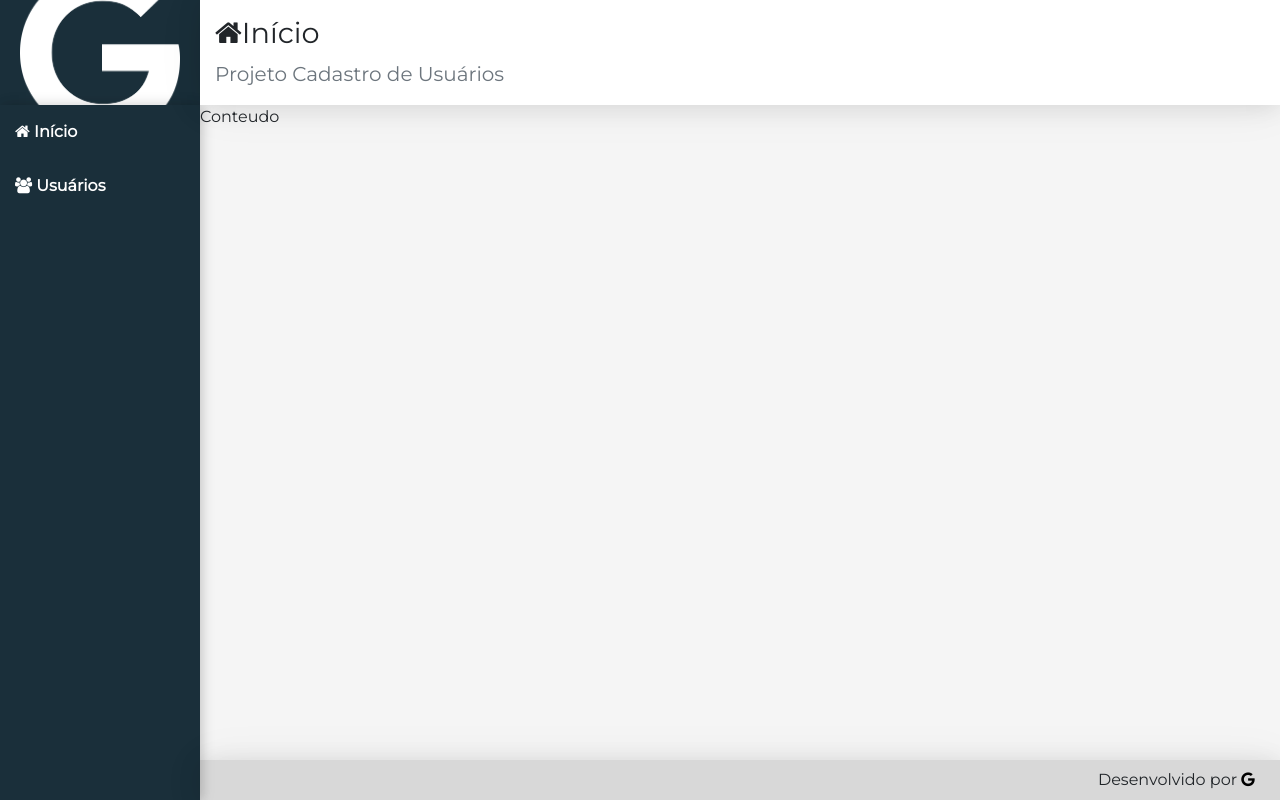
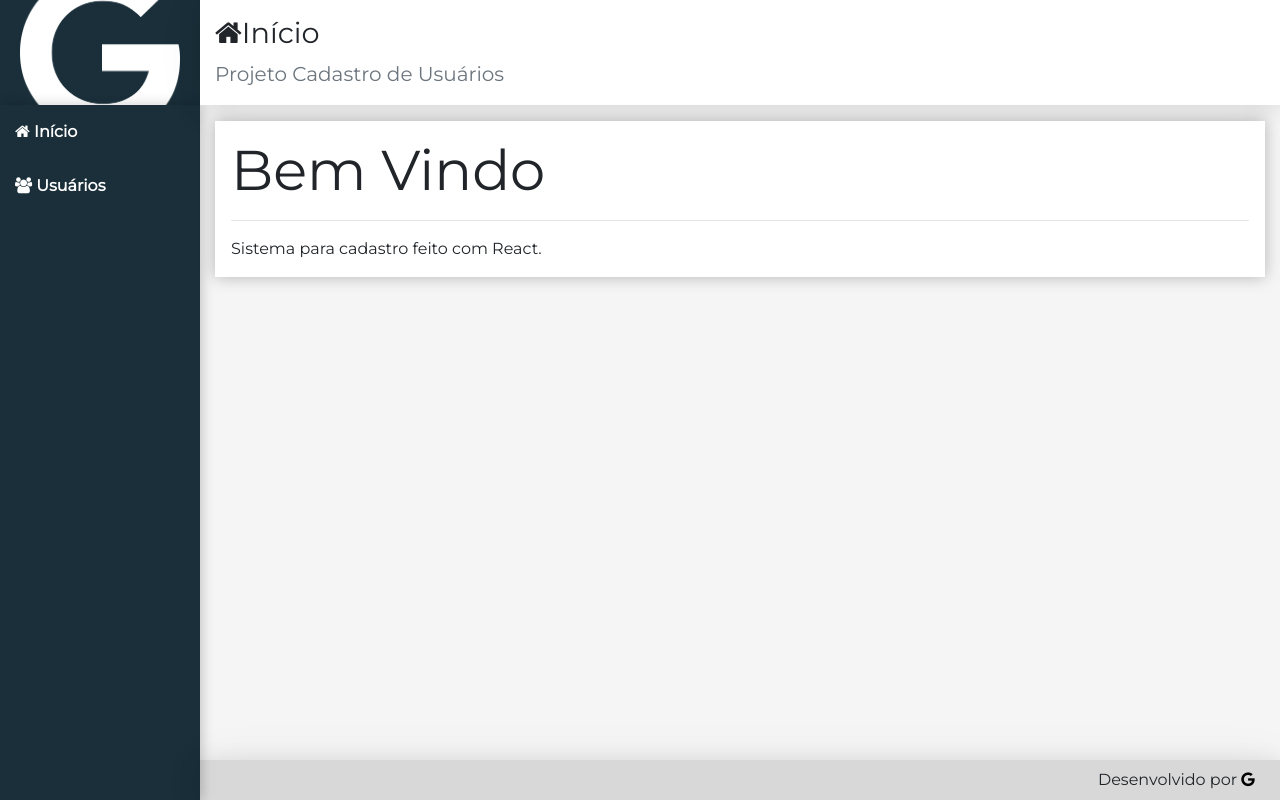
Before and after one commit to gabrielcarlossl/Projeto-Cadastro-Usuario---React, a React (Create React App) app in the folder crud/frontend/: page / in a window 1280 px wide. Built offline with nearby package versions, Linux system fonts and the light colour scheme.

Commit message:
edição no estilo do main e adicionado titulo do componente

```diff
--- a/crud/frontend/src/components/template/Main.css
+++ b/crud/frontend/src/components/template/Main.css
@@ -0,0 +1,4 @@
+main > div{
+    background-color: #fff;
+    box-shadow: 0px 0px 15px #0004;
+}
--- a/crud/frontend/src/components/template/Main.jsx
+++ b/crud/frontend/src/components/template/Main.jsx
@@ -6,8 +6,10 @@
   return (
     <>
         <Header {...props}></Header>
-        <main className='content'>
-            Conteudo
+        <main className='content container-fluid'>
+            <div className="p-3 mt-3">
+              {props.children}
+            </div>
         </main>
     </>
   )
--- a/crud/frontend/src/main/App.jsx
+++ b/crud/frontend/src/main/App.jsx
@@ -14,7 +14,11 @@
     <div className='app'>
         <Logo></Logo>
         <Nav></Nav>
-        <Main icon='home' title='Início' subtitle='Projeto Cadastro de Usuários'></Main>
+        <Main icon='home' title='Início' subtitle='Projeto Cadastro de Usuários'>
+          <div className='display-4'> Bem Vindo</div>
+          <hr />
+          <p className='mb-0'>Sistema para cadastro feito com  React.</p>
+        </Main>
         <Footer></Footer>
     </div>
   )
```
